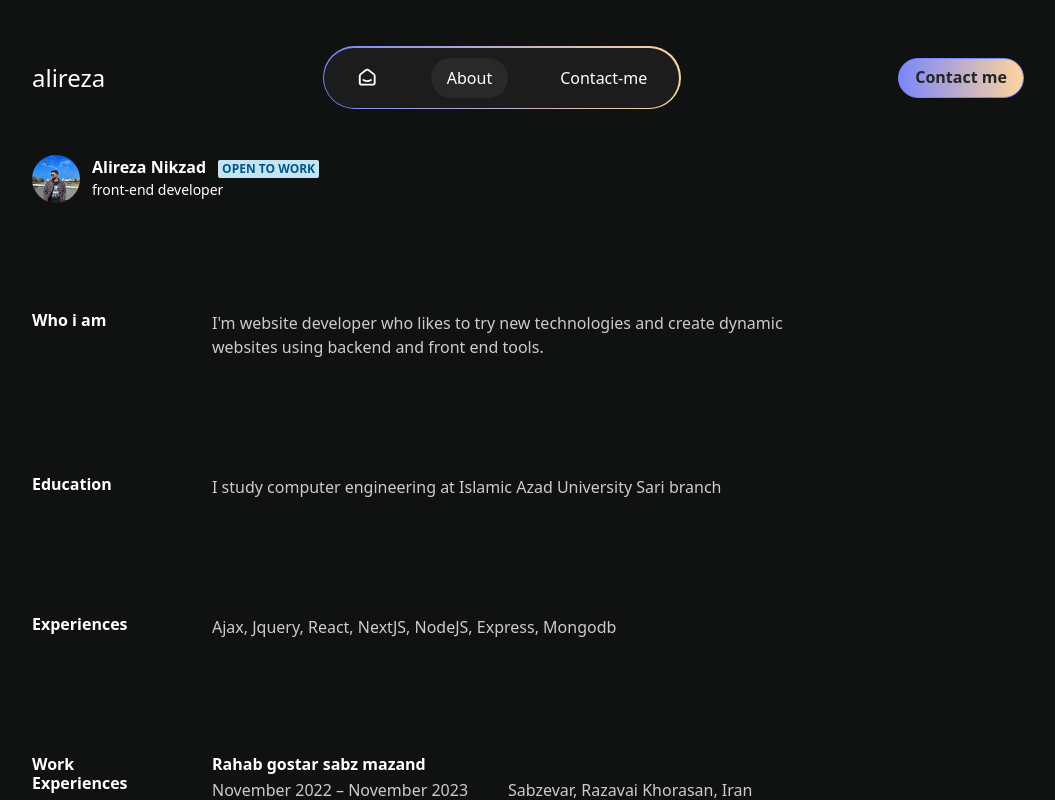
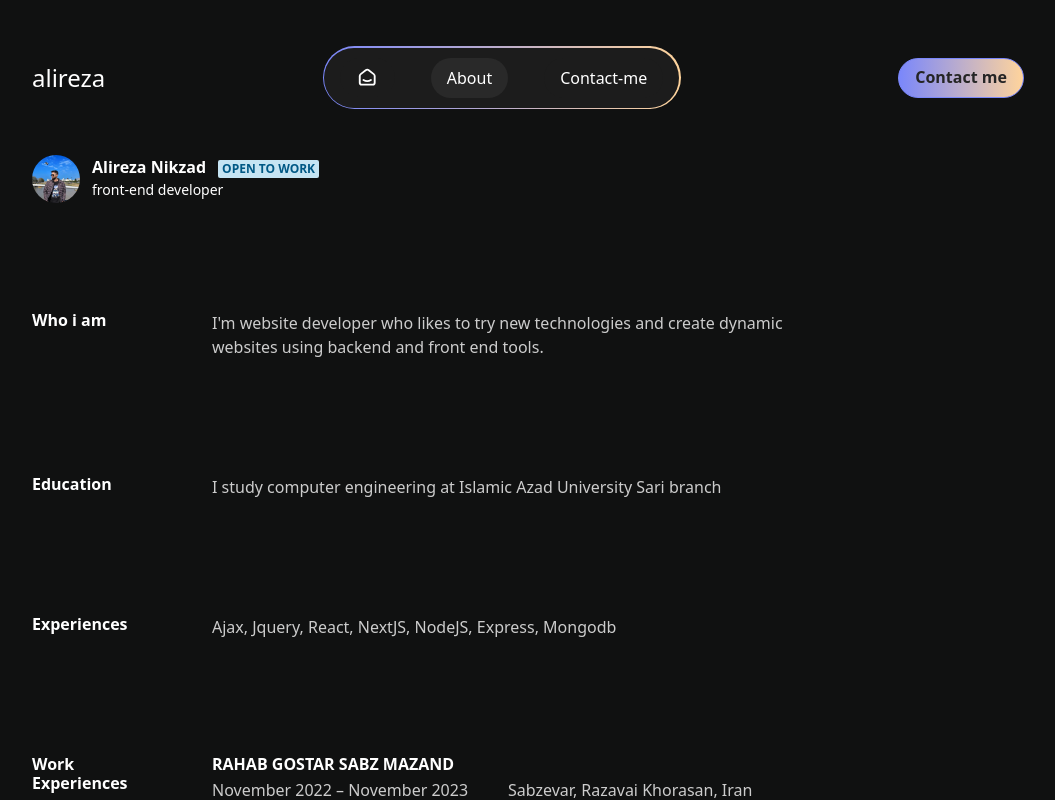
Before and after one commit to deaduchiha/alireza-nikzad, a Next.js app: page /about in a window 1280 px wide. Shown: the top 800 px of the page, without its empty margins (112-1167 px from the left). Built offline with nearby package versions, Linux system fonts and the light colour scheme.

Commit message:
update work data

```diff
--- a/components/elements/about/parts/WorkCard.tsx
+++ b/components/elements/about/parts/WorkCard.tsx
@@ -34,8 +34,7 @@ export default function WorkCard() {
 const data = [
   {
     id: 1,
-    // شرکت رهاب گستر خطه سبز مازند
-    company: "Rahab gostar sabz mazand",
+    company: "RAHAB GOSTAR SABZ MAZAND",
     date: "November 2022 – November 2023",
     place: "Sabzevar, Razavai Khorasan, Iran",
   },
```
